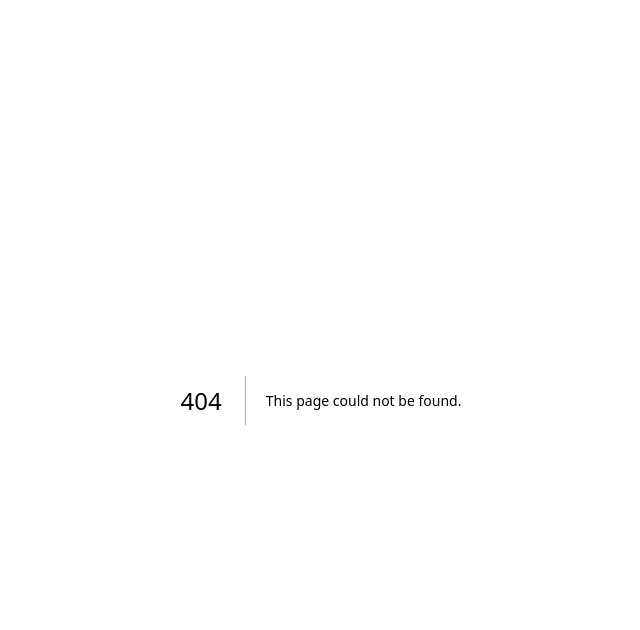
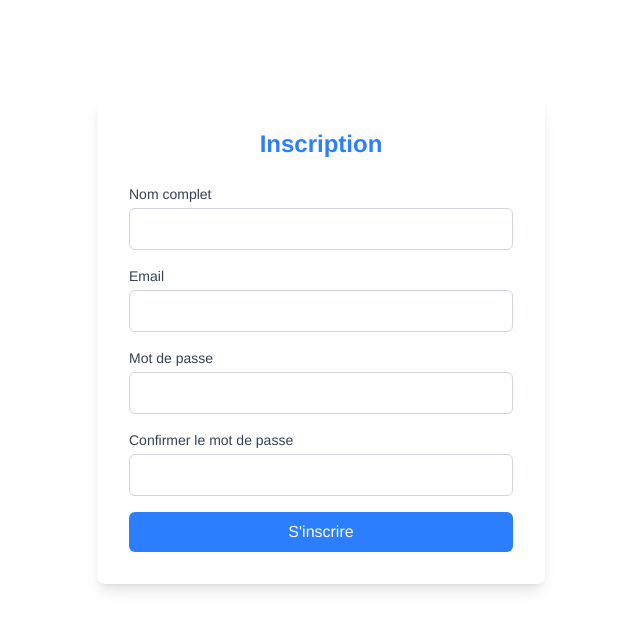
Before and after one commit to CronosV2/cesi-zen, a Next.js app in the folder cesi-zen-code/frontend/: page /register in a window 1280 px wide. Before the commit this address had no page. Shown: the top 630 px of the page, without its empty margins (319-959 px from the left). Built offline with nearby package versions, Linux system fonts and the light colour scheme.

Commit message:
Add registration page with form and styling

```diff
--- a/cesi-zen-code/frontend/src/app/contact/page.tsx
+++ /dev/null
@@ -1,83 +0,0 @@
-'use client';
-
-import { useState } from 'react';
-
-export default function Contact() {
-  const [formData, setFormData] = useState({
-    name: '',
-    email: '',
-    message: ''
-  });
-
-  const handleSubmit = (e: React.FormEvent) => {
-    e.preventDefault();
-    // Ici vous pouvez ajouter la logique d'envoi du formulaire
-    console.log('Form submitted:', formData);
-  };
-
-  const handleChange = (e: React.ChangeEvent<HTMLInputElement | HTMLTextAreaElement>) => {
-    const { name, value } = e.target;
-    setFormData(prev => ({
-      ...prev,
-      [name]: value
-    }));
-  };
-
-  return (
-    <div className="pt-24 px-4 max-w-7xl mx-auto">
-      <h1 className="text-4xl font-bold mb-6 bg-gradient-to-r from-purple-500 to-pink-500 inline-block text-transparent bg-clip-text">
-        Contactez-nous
-      </h1>
-      <form onSubmit={handleSubmit} className="max-w-lg mx-auto">
-        <div className="mb-4">
-          <label htmlFor="name" className="block text-sm font-medium mb-2">
-            Nom
-          </label>
-          <input
-            type="text"
-            id="name"
-            name="name"
-            value={formData.name}
-            onChange={handleChange}
-            className="w-full px-4 py-2 rounded-md border border-gray-300 focus:outline-none focus:ring-2 focus:ring-purple-500 focus:border-transparent"
-            required
-          />
-        </div>
-        <div className="mb-4">
-          <label htmlFor="email" className="block text-sm font-medium mb-2">
-            Email
-          </label>
-          <input
-            type="email"
-            id="email"
-            name="email"
-            value={formData.email}
-            onChange={handleChange}
-            className="w-full px-4 py-2 rounded-md border border-gray-300 focus:outline-none focus:ring-2 focus:ring-purple-500 focus:border-transparent"
-            required
-          />
-        </div>
-        <div className="mb-4">
-          <label htmlFor="message" className="block text-sm font-medium mb-2">
-            Message
-          </label>
-          <textarea
-            id="message"
-            name="message"
-            value={formData.message}
-            onChange={handleChange}
-            rows={4}
-            className="w-full px-4 py-2 rounded-md border border-gray-300 focus:outline-none focus:ring-2 focus:ring-purple-500 focus:border-transparent"
-            required
-          />
-        </div>
-        <button
-          type="submit"
-          className="w-full bg-gradient-to-r from-purple-500 to-pink-500 text-white font-semibold py-2 px-4 rounded-md hover:from-purple-600 hover:to-pink-600 transition-all duration-300 hover:shadow-lg"
-        >
-          Envoyer
-        </button>
-      </form>
-    </div>
-  );
-}
--- /dev/null
+++ b/cesi-zen-code/frontend/src/app/register/page.tsx
@@ -0,0 +1,95 @@
+'use client';
+
+import { useState } from 'react';
+import { useRouter } from 'next/navigation';
+
+export default function Register() {
+  const router = useRouter();
+  const [formData, setFormData] = useState({
+    name: '',
+    email: '',
+    password: '',
+    confirmPassword: '',
+  });
+
+  const handleSubmit = async (e: React.FormEvent) => {
+    e.preventDefault();
+    if (formData.password !== formData.confirmPassword) {
+      alert('Les mots de passe ne correspondent pas');
+      return;
+    }
+    // Ici, ajoutez votre logique d'inscription
+    console.log('Register attempt:', formData);
+    // router.push('/login'); // Redirection après inscription
+  };
+
+  return (
+    <div className="min-h-screen pt-24 px-4">
+      <div className="max-w-md mx-auto bg-white p-8 rounded-lg shadow-lg">
+        <h1 className="text-2xl font-bold text-center mb-6 text-blue-500">
+          Inscription
+        </h1>
+        <form onSubmit={handleSubmit} className="space-y-4">
+          <div>
+            <label htmlFor="name" className="block text-sm font-medium text-gray-700 mb-1">
+              Nom complet
+            </label>
+            <input
+              type="text"
+              id="name"
+              value={formData.name}
+              onChange={(e) => setFormData({ ...formData, name: e.target.value })}
+              className="w-full px-3 py-2 border border-gray-300 rounded-md focus:outline-none focus:ring-2 focus:ring-blue-500"
+              required
+            />
+          </div>
+          <div>
+            <label htmlFor="email" className="block text-sm font-medium text-gray-700 mb-1">
+              Email
+            </label>
+            <input
+              type="email"
+              id="email"
+              value={formData.email}
+              onChange={(e) => setFormData({ ...formData, email: e.target.value })}
+              className="w-full px-3 py-2 border border-gray-300 rounded-md focus:outline-none focus:ring-2 focus:ring-blue-500"
+              required
+            />
+          </div>
+          <div>
+            <label htmlFor="password" className="block text-sm font-medium text-gray-700 mb-1">
+              Mot de passe
+            </label>
+            <input
+              type="password"
+              id="password"
+              value={formData.password}
+              onChange={(e) => setFormData({ ...formData, password: e.target.value })}
+              className="w-full px-3 py-2 border border-gray-300 rounded-md focus:outline-none focus:ring-2 focus:ring-blue-500"
+              required
+            />
+          </div>
+          <div>
+            <label htmlFor="confirmPassword" className="block text-sm font-medium text-gray-700 mb-1">
+              Confirmer le mot de passe
+            </label>
+            <input
+              type="password"
+              id="confirmPassword"
+              value={formData.confirmPassword}
+              onChange={(e) => setFormData({ ...formData, confirmPassword: e.target.value })}
+              className="w-full px-3 py-2 border border-gray-300 rounded-md focus:outline-none focus:ring-2 focus:ring-blue-500"
+              required
+            />
+          </div>
+          <button
+            type="submit"
+            className="w-full bg-blue-500 text-white py-2 px-4 rounded-md hover:bg-blue-600 transition duration-200"
+          >
+            S'inscrire
+          </button>
+        </form>
+      </div>
+    </div>
+  );
+}
```
